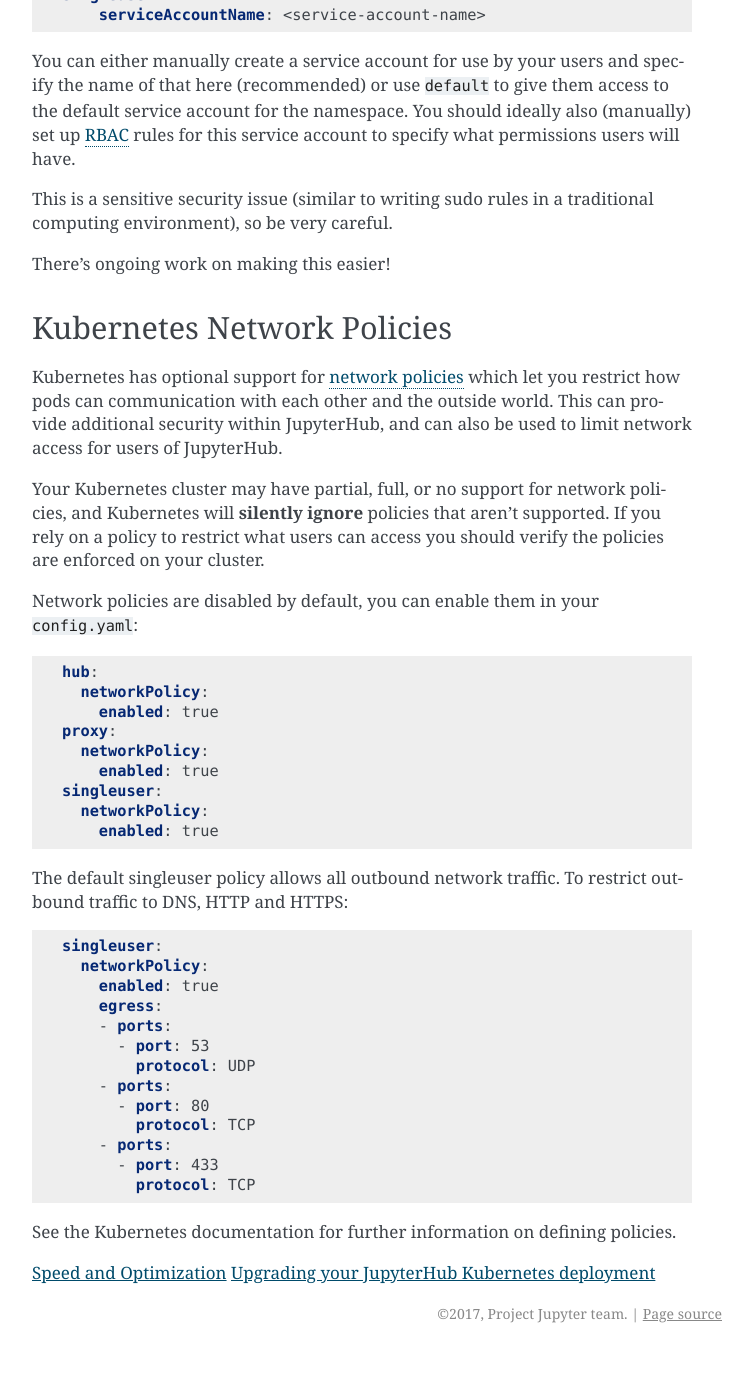
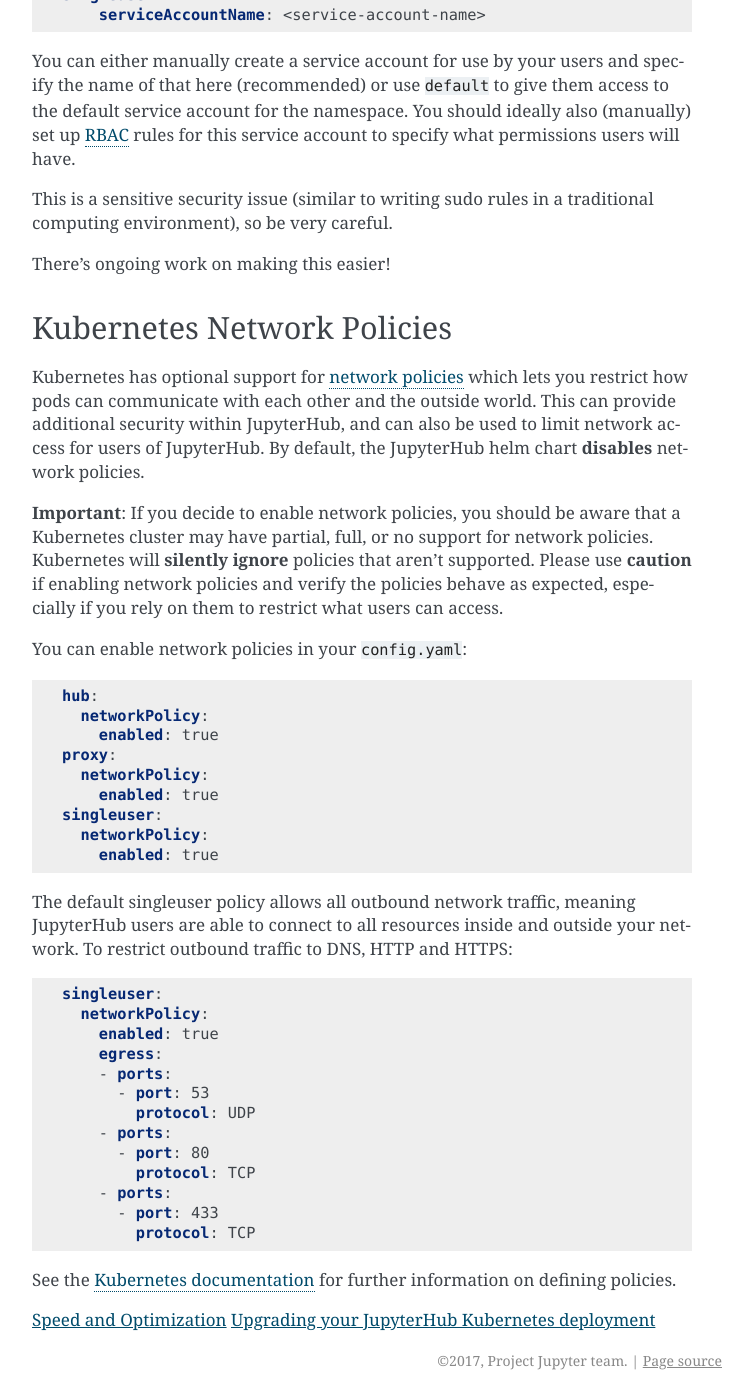
Before and after one commit to jupyterhub/zero-to-jupyterhub-k8s, a Sphinx documentation site: the page built from doc/source/security.md, in a window 1280 px wide and 1400 px high, scrolled down 3953 px. Shown: the whole window, without its empty margins (388-1141 px from the left). Built offline with Sphinx 7.4.7, drawn with Linux system fonts in a browser that asks for light colours; before the commit the page ends 5306 px from its top, so only the background shows below that.

Commit message:
Reword netpol docs suggestions

````diff
--- a/doc/source/security.md
+++ b/doc/source/security.md
@@ -159,11 +159,11 @@
 
 ## Kubernetes Network Policies
 
-Kubernetes has optional support for [network policies](https://kubernetes.io/docs/concepts/services-networking/network-policies/) which let you restrict how pods can communication with each other and the outside world. This can provide additional security within JupyterHub, and can also be used to limit network access for users of JupyterHub.
+Kubernetes has optional support for [network policies](https://kubernetes.io/docs/concepts/services-networking/network-policies/) which lets you restrict how pods can communicate with each other and the outside world. This can provide additional security within JupyterHub, and can also be used to limit network access for users of JupyterHub. By default, the JupyterHub helm chart **disables** network policies.
 
-Your Kubernetes cluster may have partial, full, or no support for network policies, and Kubernetes will **silently ignore** policies that aren't supported. If you rely on a policy to restrict what users can access you should verify the policies are enforced on your cluster.
+**Important**: If you decide to enable network policies, you should be aware that a Kubernetes cluster may have partial, full, or no support for network policies. Kubernetes will **silently ignore** policies that aren't supported. Please use **caution** if enabling network policies and verify the policies behave as expected, especially if you rely on them to restrict what users can access.
 
-Network policies are disabled by default, you can enable them in your `config.yaml`:
+You can enable network policies in your `config.yaml`:
 
 ```yaml
 hub:
@@ -177,7 +177,7 @@
     enabled: true
 ```
 
-The default singleuser policy allows all outbound network traffic. To restrict outbound traffic to DNS, HTTP and HTTPS:
+The default singleuser policy allows all outbound network traffic, meaning JupyterHub users are able to connect to all resources inside and outside your network. To restrict outbound traffic to DNS, HTTP and HTTPS:
 
 ```yaml
 singleuser:
@@ -195,4 +195,4 @@
         protocol: TCP
 ```
 
-See the Kubernetes documentation for further information on defining policies.
+See the [Kubernetes documentation](https://kubernetes.io/docs/concepts/services-networking/network-policies/) for further information on defining policies.
````
